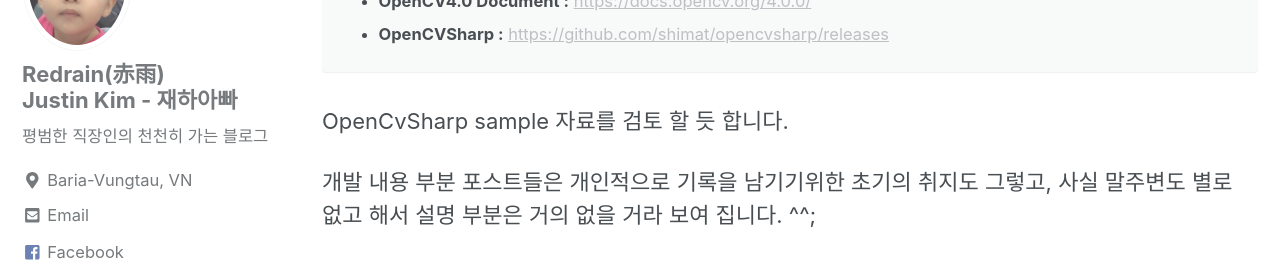
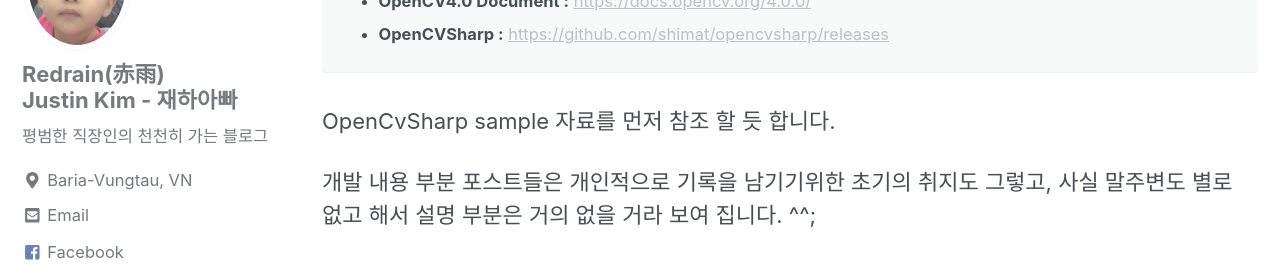
Before and after one commit to RedRainKim/RedRainKim.github.io, a Jekyll site: the page built from _posts/2019-03-15-opencvsharp-study-01.md, in a window 1280 px wide and 900 px high, scrolled down 876 px. Shown: the part 152-432 px from the top of the window. Built offline with Jekyll 4.4.1, drawn with Linux system fonts in a browser that asks for light colours; cached includes are drawn as plain includes; comment, search, counter and statistics services are not loaded.

Commit message:
Update 2019-03-15-opencvsharp-study-01.md

```diff
--- a/_posts/2019-03-15-opencvsharp-study-01.md
+++ b/_posts/2019-03-15-opencvsharp-study-01.md
@@ -39,6 +39,6 @@ OepnCV 관련 사이트는 아래와 같습니다.
   {{ notice-2 | markdownify }}
 </div>
 
-OpenCvSharp sample 자료를 검토 할 듯 합니다.
+OpenCvSharp sample 자료를 먼저 참조 할 듯 합니다.
 
 개발 내용 부분 포스트들은 개인적으로 기록을 남기기위한 초기의 취지도 그렇고, 사실 말주변도 별로 없고 해서 설명 부분은 거의 없을 거라 보여 집니다. ^^;
```
